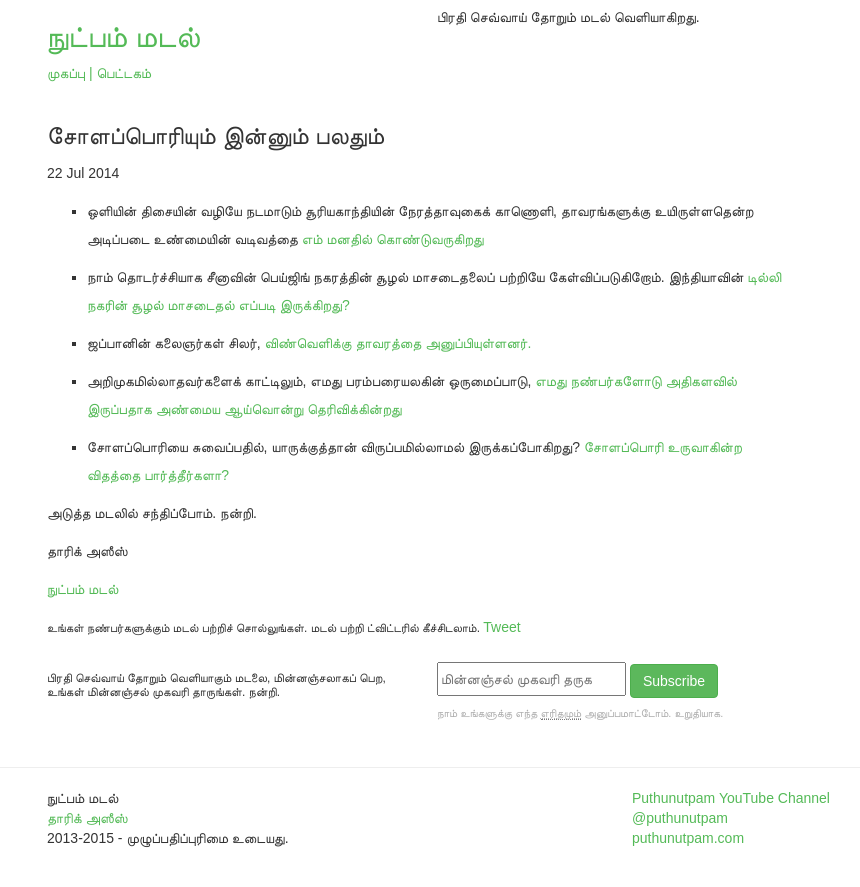
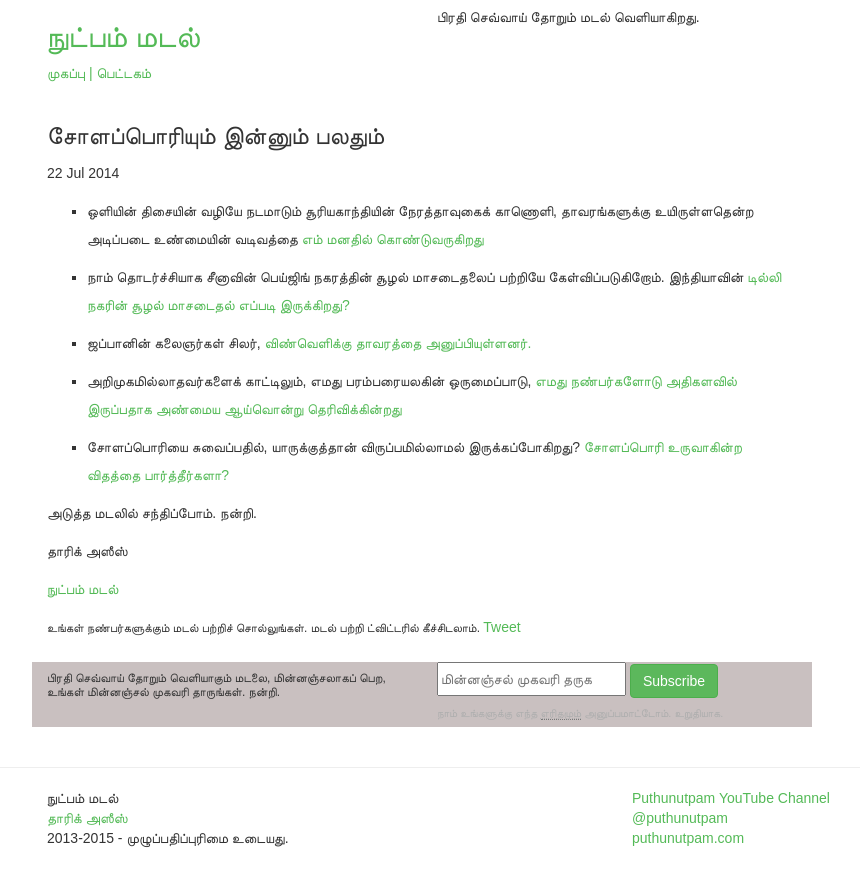
Before and after one commit to nutpam/nutpam-madal, a Jekyll site: the page built from _posts/2014-06-20-issue-7.md, in a window 1280 px wide. Shown: the top 887 px of the page, without its empty margins (218-1078 px from the left). Built offline with Jekyll 4.4.1, drawn with Linux system fonts in a browser that asks for light colours; nearby versions of some CDN libraries; some web fonts are replaced; comment, search, counter and statistics services are not loaded.

Commit message:
solid color

```diff
--- a/_layouts/post.html
+++ b/_layouts/post.html
@@ -14,7 +14,7 @@ layout: default
 <script>!function(d,s,id){var js,fjs=d.getElementsByTagName(s)[0],p=/^http:/.test(d.location)?'http':'https';if(!d.getElementById(id)){js=d.createElement(s);js.id=id;js.src=p+'://platform.twitter.com/widgets.js';fjs.parentNode.insertBefore(js,fjs);}}(document, 'script', 'twitter-wjs');</script>
 </div>
 
-<div class="row">
+<div class="row gray">
 <div class="col-md-6"><h6>பிரதி செவ்வாய் தோறும் வெளியாகும் மடலை, மின்னஞ்சலாகப் பெற, உங்கள் மின்னஞ்சல் முகவரி தாருங்கள். நன்றி. </h6>
 </div>
 <div class="col-md-6">
--- a/css/main.css
+++ b/css/main.css
@@ -25,6 +25,10 @@ body {
     color: #aeaeae;
 }
 
+.gray {
+    background: #c9c0c0;
+}
+
 a {
     color: #54ba57;
 }
```
